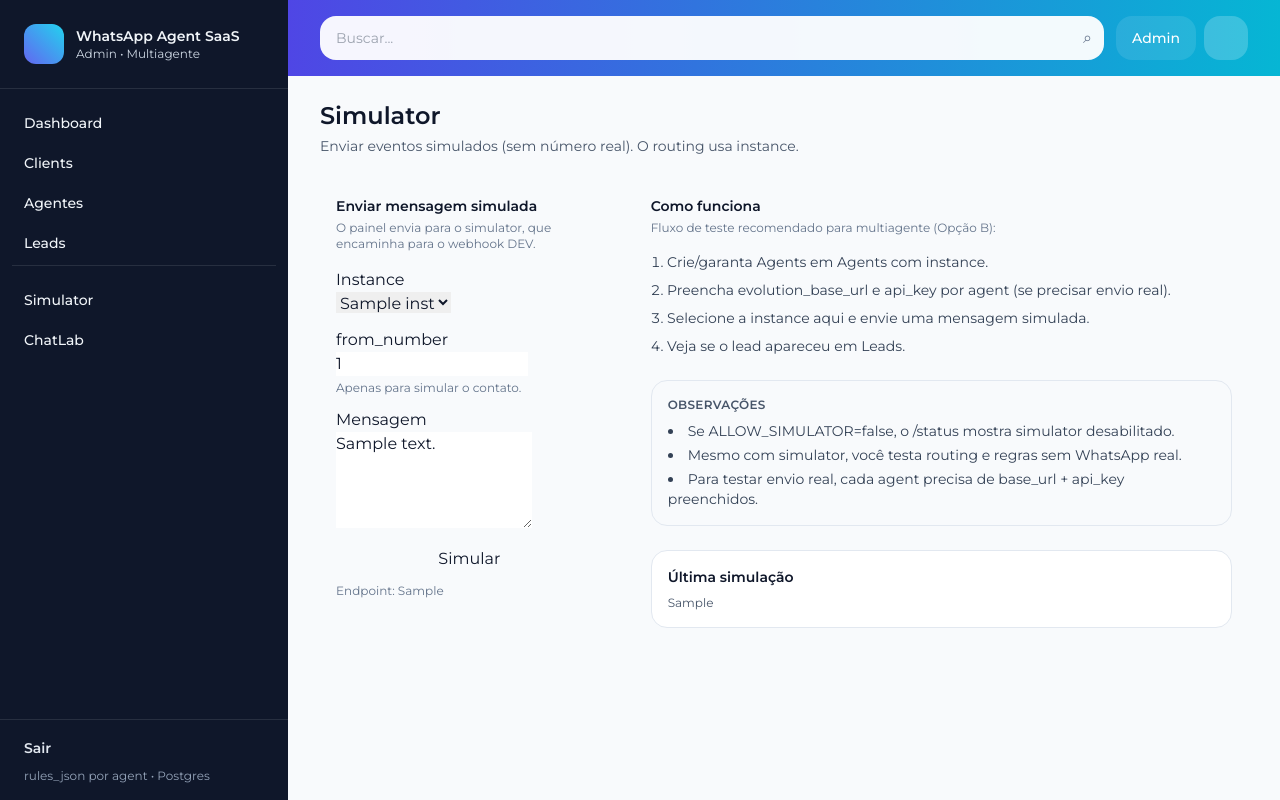
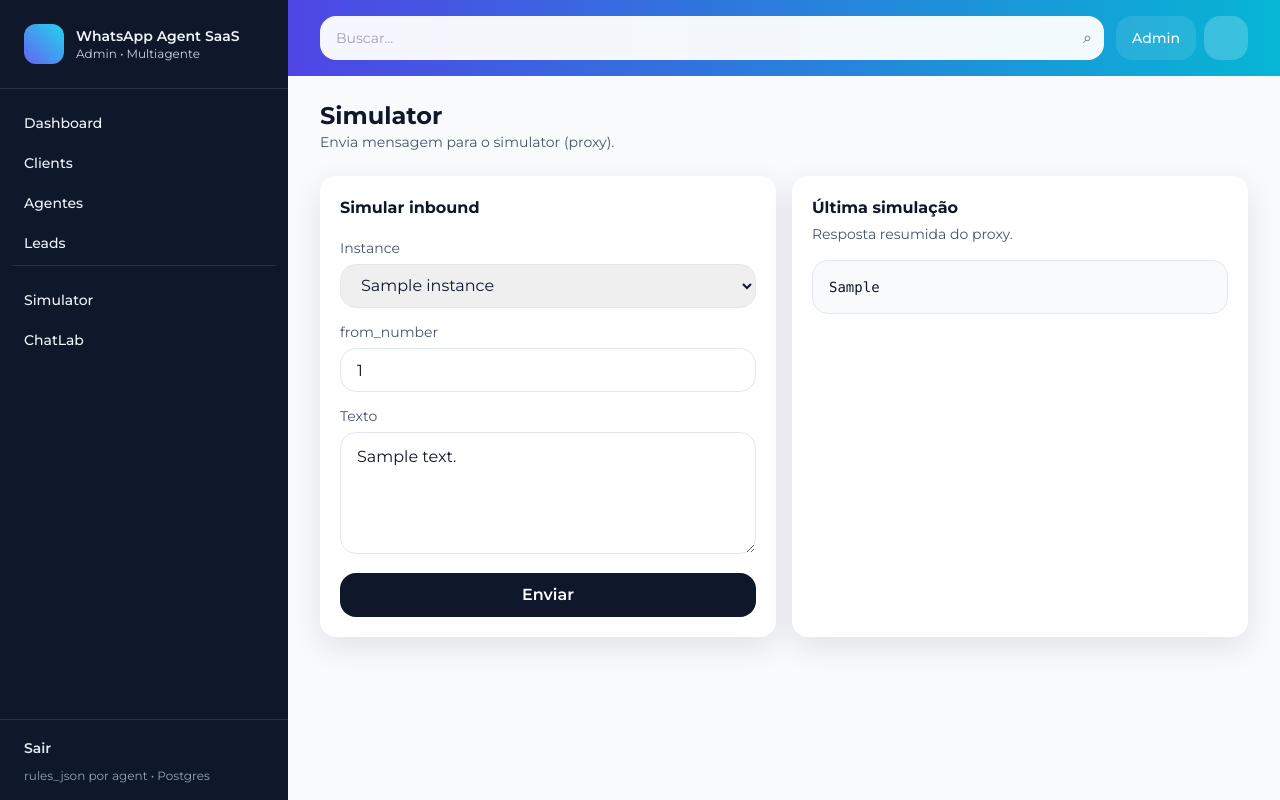
Before and after one commit to MarcilioLeiteSilva/whatsapp-agent, a FastAPI app: template app/templates/simulator.html in a window 1280 px wide. Run offline with FastAPI, Linux system fonts and the light colour scheme; the template is opened without the code that fills it: most values are stand-ins (such as "Sample title", 1, 10 or a date in 2020); some libraries are stand-ins or nearby versions.

Commit message:
Update simulator.html

```diff
--- a/app/templates/simulator.html
+++ b/app/templates/simulator.html
@@ -2,81 +2,49 @@
 {% block title %}Simulator{% endblock %}
 
 {% block content %}
-  <div class="flex items-start justify-between gap-4 mb-6">
-    <div>
-      <h1 class="text-2xl font-semibold">Simulator</h1>
-      <p class="text-sm text-slate-600 mt-1">
-        Enviar eventos simulados (sem número real). O routing usa <span class="code">instance</span>.
-      </p>
-    </div>
+  <div>
+    <h1 class="text-2xl font-bold">Simulator</h1>
+    <p class="text-sm text-slate-600">Envia mensagem para o simulator (proxy).</p>
   </div>
 
-  <div class="grid grid-cols-1 lg:grid-cols-3 gap-4">
-    <div class="card p-4">
-      <div class="text-sm font-semibold">Enviar mensagem simulada</div>
-      <div class="text-xs text-slate-500 mt-1">
-        O painel envia para o simulator, que encaminha para o webhook DEV.
-      </div>
+  <div class="mt-6 grid grid-cols-1 lg:grid-cols-2 gap-4">
+    <div class="bg-white rounded-2xl shadow-soft p-5">
+      <h2 class="font-bold">Simular inbound</h2>
 
       <form class="mt-4 space-y-3" method="post" action="{{ simulate_action }}">
         <div>
-          <div class="label">Instance</div>
-          <select class="input" name="instance" required>
-            {% for inst in instances %}
-              <option value="{{ inst }}">{{ inst }}</option>
+          <label class="text-sm text-slate-600">Instance</label>
+          <select name="instance" class="mt-1 w-full h-11 rounded-2xl border border-slate-200 px-4 outline-none focus:ring-2 focus:ring-indigo-200">
+            {% for i in instances %}
+              <option value="{{ i }}">{{ i }}</option>
             {% endfor %}
           </select>
         </div>
 
         <div>
-          <div class="label">from_number</div>
-          <input class="input" name="from_number" value="{{ default_from_number or '5531999999999' }}" />
-          <div class="text-xs text-slate-500 mt-1">Apenas para simular o contato.</div>
+          <label class="text-sm text-slate-600">from_number</label>
+          <input name="from_number" value="{{ default_from_number }}" class="mt-1 w-full h-11 rounded-2xl border border-slate-200 px-4 outline-none focus:ring-2 focus:ring-indigo-200">
         </div>
 
         <div>
-          <div class="label">Mensagem</div>
-          <textarea class="input" name="text" rows="4" placeholder="Oi">{{ default_text or '' }}</textarea>
+          <label class="text-sm text-slate-600">Texto</label>
+          <textarea name="text" rows="4" class="mt-1 w-full rounded-2xl border border-slate-200 px-4 py-3 outline-none focus:ring-2 focus:ring-indigo-200"
+                    placeholder="Oi">{{ default_text }}</textarea>
         </div>
 
-        <button class="btn btn-primary w-full" type="submit">Simular</button>
-
-        <div class="text-xs text-slate-500">
-          Endpoint: <span class="code">{{ simulate_action }}</span>
-        </div>
+        <button class="w-full h-11 rounded-2xl bg-slate-900 text-white font-semibold hover:bg-slate-800">
+          Enviar
+        </button>
       </form>
     </div>
 
-    <div class="card p-4 lg:col-span-2">
-      <div class="text-sm font-semibold">Como funciona</div>
-      <div class="text-xs text-slate-500 mt-1">
-        Fluxo de teste recomendado para multiagente (Opção B):
+    <div class="bg-white rounded-2xl shadow-soft p-5">
+      <h2 class="font-bold">Última simulação</h2>
+      <p class="mt-1 text-sm text-slate-600">Resposta resumida do proxy.</p>
+
+      <div class="mt-4 p-4 rounded-2xl bg-slate-50 border border-slate-200">
+        <div class="text-sm font-mono break-words">{{ last_simulation or "—" }}</div>
       </div>
-
-      <ol class="mt-4 space-y-2 text-sm text-slate-700 list-decimal list-inside">
-        <li>Crie/garanta Agents em <a class="link" href="{{ url_for('admin_web_agents') }}">Agents</a> com instance.</li>
-        <li>Preencha <span class="code">evolution_base_url</span> e <span class="code">api_key</span> por agent (se precisar envio real).</li>
-        <li>Selecione a instance aqui e envie uma mensagem simulada.</li>
-        <li>Veja se o lead apareceu em <a class="link" href="{{ url_for('admin_web_leads') }}">Leads</a>.</li>
-      </ol>
-
-      <div class="mt-6 border border-slate-200 bg-slate-50 rounded-2xl p-4">
-        <div class="text-xs font-semibold text-slate-600 uppercase tracking-wide">Observações</div>
-        <ul class="mt-2 text-sm text-slate-700 space-y-1 list-disc list-inside">
-          <li>Se <span class="code">ALLOW_SIMULATOR=false</span>, o /status mostra simulator desabilitado.</li>
-          <li>Mesmo com simulator, você testa routing e regras sem WhatsApp real.</li>
-          <li>Para testar envio real, cada agent precisa de base_url + api_key preenchidos.</li>
-        </ul>
-      </div>
-
-      {% if last_simulation %}
-        <div class="mt-6 border border-slate-200 rounded-2xl p-4 bg-white">
-          <div class="text-sm font-semibold">Última simulação</div>
-          <div class="mt-2 text-xs text-slate-600 break-words">
-            {{ last_simulation }}
-          </div>
-        </div>
-      {% endif %}
     </div>
   </div>
 {% endblock %}
```
